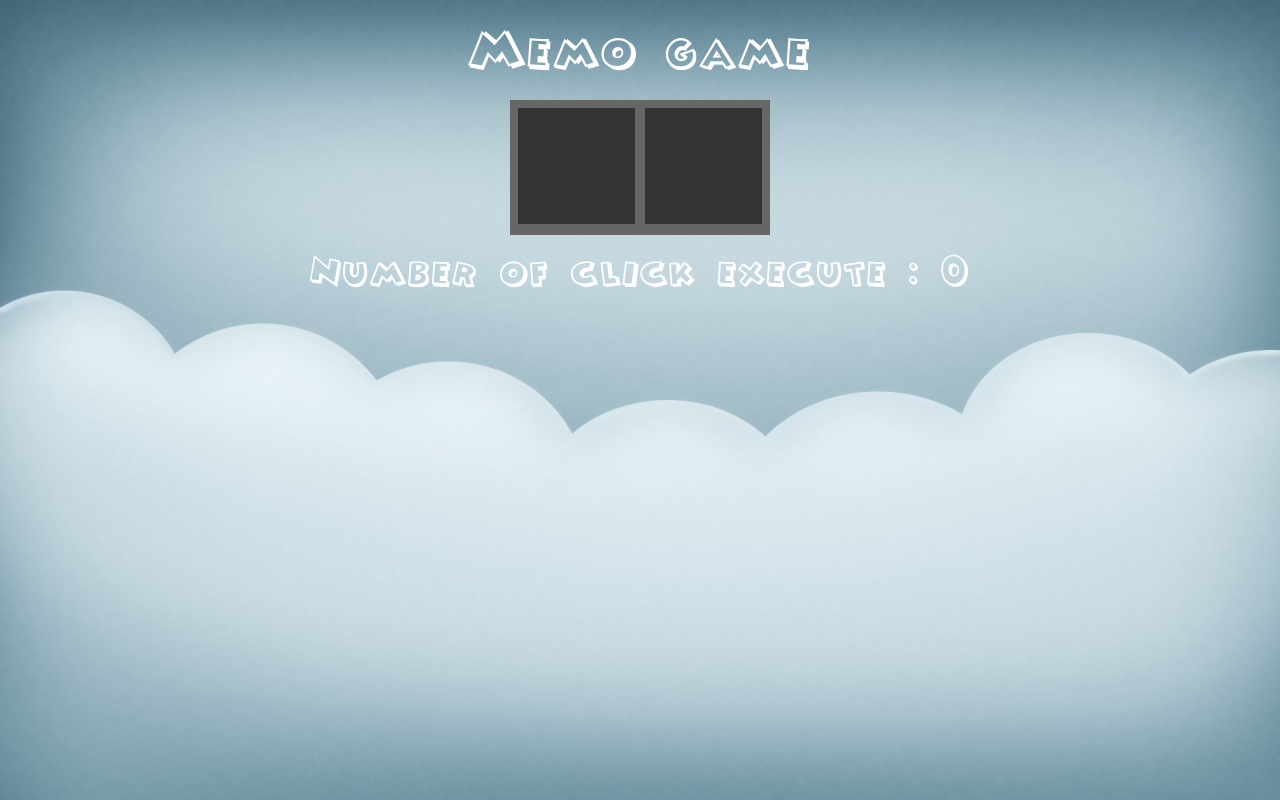
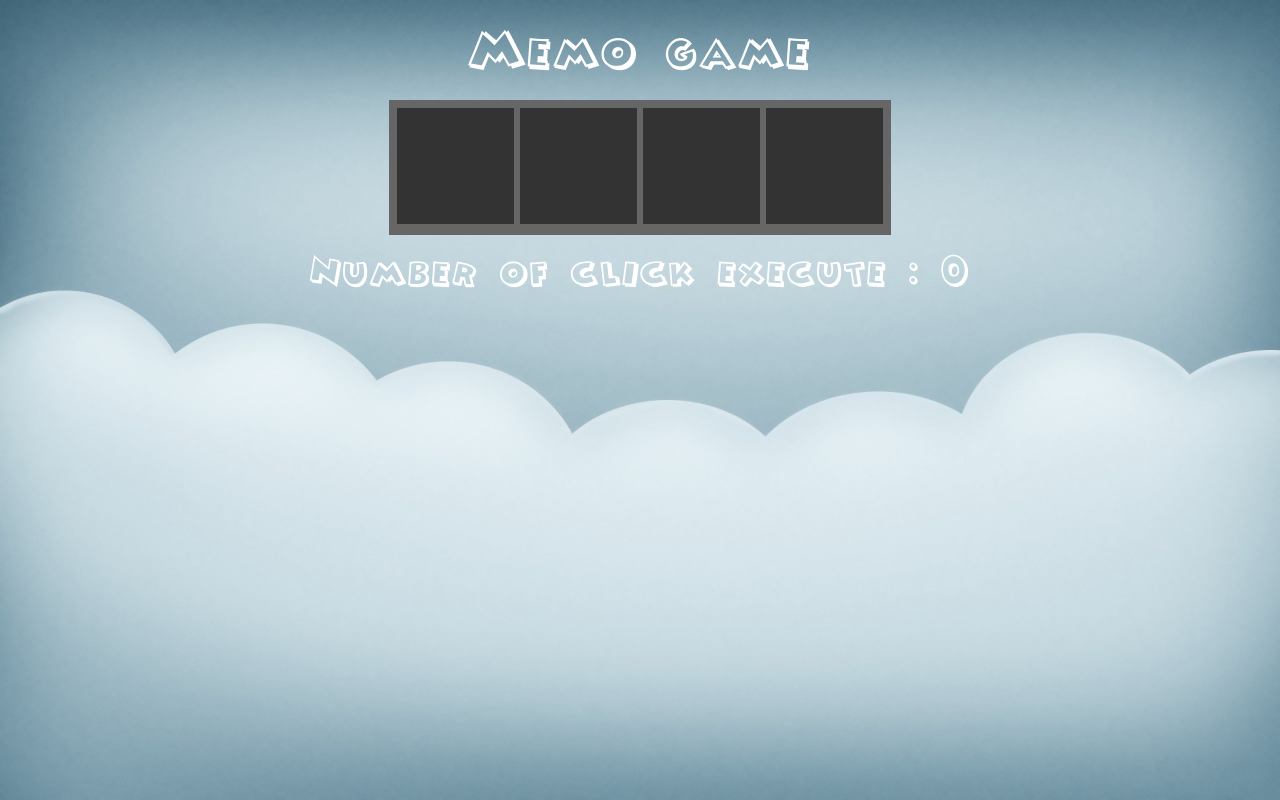
Before and after one commit to Clownyfunny/JeuMemo, a website: page src/index.html in a window 1280 px wide. Drawn offline with nearby package versions, Linux system fonts and the light colour scheme.

Commit message:
Add Css and Js

```diff
--- a/src/css/memogame.css
+++ b/src/css/memogame.css
@@ -38,7 +38,9 @@ footer h1{
 .content .cardsBoard{
 	display: inline-block;
 	padding : 8px;
+	padding-right: 2px;
 	background: #666;
+	max-width: 700px;
 }
 
 .cardsBoard .card{
@@ -52,6 +54,3 @@ footer h1{
 .cardsBoard .card img{
 	display: none;
 }
-.cardsBoard .last{
-	margin-right : 0;
-}
--- a/src/index.html
+++ b/src/index.html
@@ -4,15 +4,17 @@
 	<title>Memo game</title>
 	<link rel="stylesheet" type="text/css" href="./css/reset.css">
 	<link rel="stylesheet" type="text/css" href="./css/memogame.css">
+	<script language="javascript" type="text/javascript" src="../node_modules/jquery/dist/jquery.min.js"></script>
+	<script language="javascript" type="text/javascript" src="../node_modules/underscore/underscore.js"></script>
+	<script language="javascript" type="text/javascript" src="./js/memogame.js"></script>
 </head>
 <body>
 	<header>
 		<h1>Memo game</h1>
 	</header>
+	<a href="" class="random"></a>
 	<div class="content">
 		<div class="cardsBoard">
-			<div class="card"><img src="./img/memory01.png" /></div>
-			<div class="card last"><img src="./img/memory01.png" /></div>
 		</div>
 	</div>
 	<footer>
--- a/src/js/memogame.js
+++ b/src/js/memogame.js
@@ -1 +1,33 @@
 "use script"
+var numberOfCards = 4;
+var numberOfClick = 0;
+var randomImage = {
+        paths: [
+          "./img/memory01.png",
+          "./img/memory02.png",
+          "./img/memory03.png",
+          "./img/memory04.png",
+          "./img/memory05.png",
+          "./img/memory06.png",
+        ],
+        generate: function(){
+        var path = randomImage.paths[Math.floor(Math.random()*(numberOfCards/2))];
+        return path;
+        }
+      }
+$(document).ready(function(){
+	for(i=0; i<numberOfCards; i++){
+		$('.cardsBoard').append('<div class="card"><img src="'+randomImage.generate()+'" /></div>');
+	}
+
+	$('.card').click(function(){
+		numberOfClick++;
+		$(".clickCount").text(numberOfClick);
+		if($(this).children().is(":visible")){
+			$(this).children().hide();
+		}
+		else{
+			$(this).children().show();
+		}
+	});
+});
```
